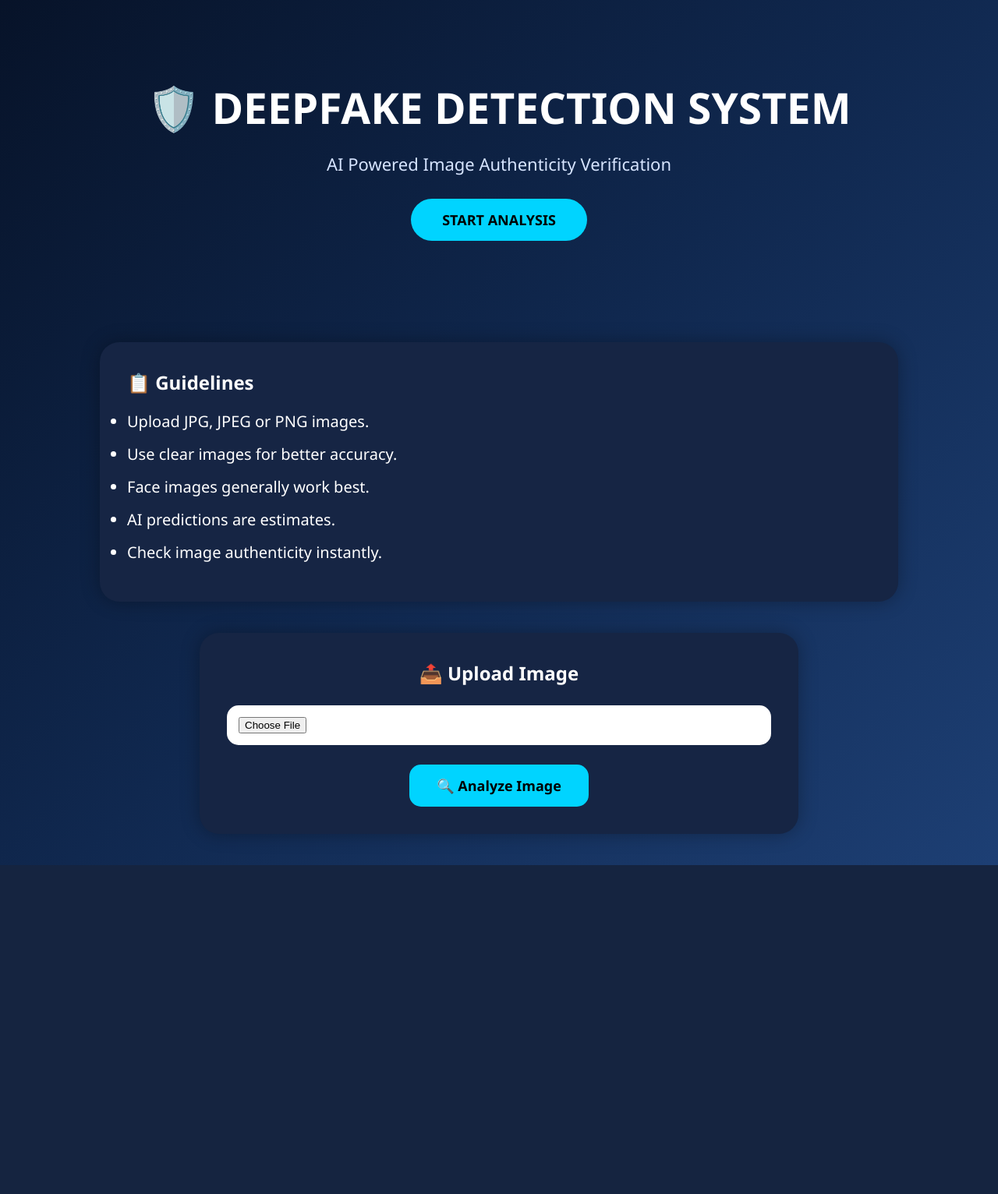
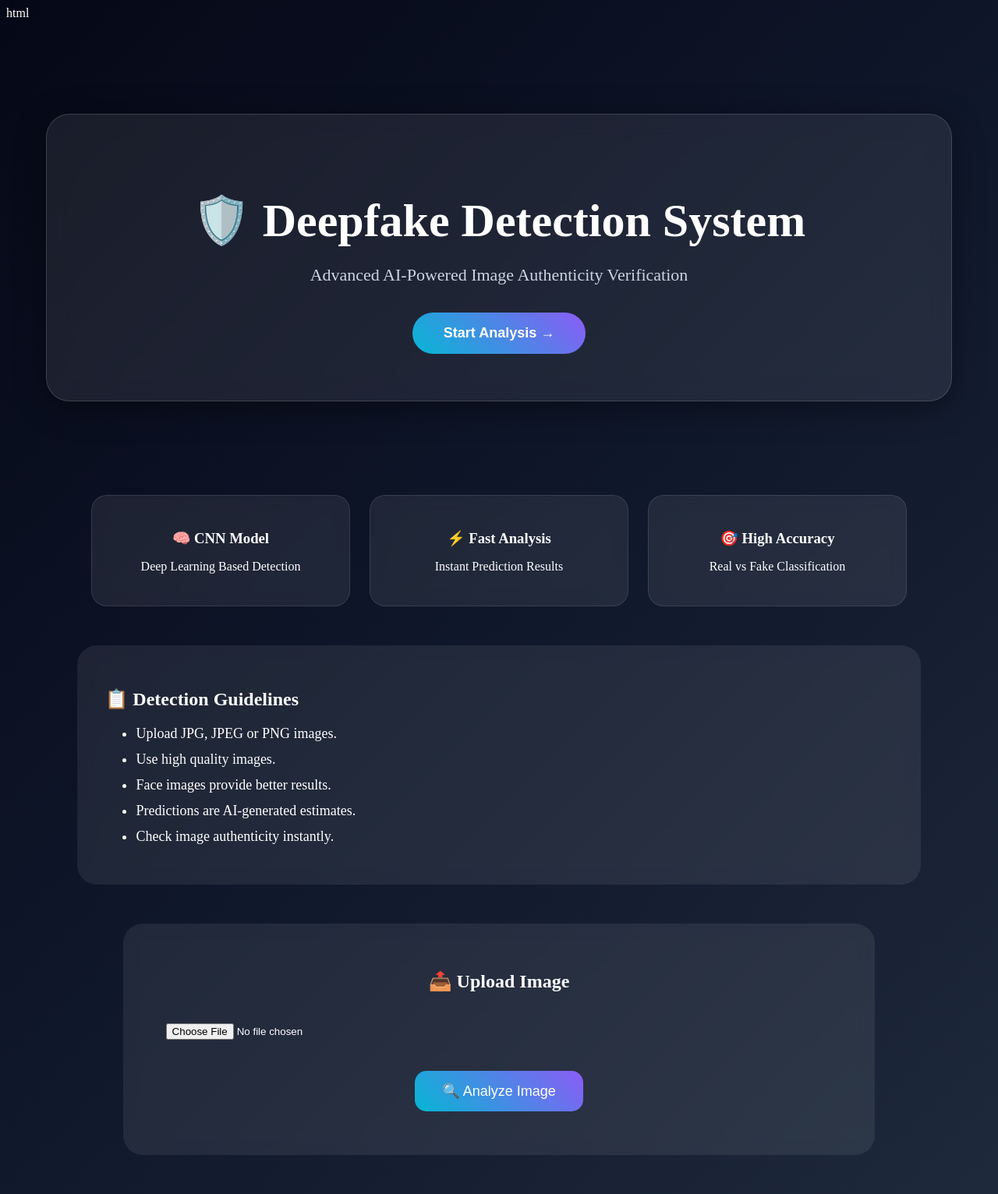
Before and after one commit to chandana563/deepfake-detection-cnn, a Flask app: page / in a window 1280 px wide. Shown: the whole page at 78% size. Before the commit the page ends 1110 px from the top, so only its background shows below. Run offline with Flask 3, Linux system fonts and the light colour scheme.

Commit message:
Updated professional website UI

````diff
--- a/static/style.css
+++ b/static/style.css
@@ -1,50 +1,105 @@
+```css
 *{
     margin:0;
     padding:0;
     box-sizing:border-box;
-    font-family:Segoe UI,sans-serif;
+    font-family:'Segoe UI',sans-serif;
 }
 
 body{
-    background:linear-gradient(135deg,#071329,#10284f,#1d3f74);
+    background:linear-gradient(
+    135deg,
+    #050816,
+    #0f172a,
+    #1e293b
+    );
+    color:white;
     min-height:100vh;
-    color:white;
 }
 
+/* HERO */
+
 .hero{
+    padding:120px 20px;
     text-align:center;
-    padding:100px 20px;
+}
+
+.glass{
+    width:85%;
+    margin:auto;
+    padding:60px;
+    border-radius:30px;
+    backdrop-filter:blur(15px);
+    background:rgba(255,255,255,0.08);
+    border:1px solid rgba(255,255,255,0.15);
+    box-shadow:0 8px 40px rgba(0,0,0,0.4);
 }
 
 .hero h1{
-    font-size:55px;
+    font-size:60px;
     margin-bottom:20px;
 }
 
 .hero p{
     font-size:22px;
-    color:#d6e4ff;
-    margin-bottom:30px;
+    color:#cbd5e1;
+    margin-bottom:35px;
 }
 
 .start-btn{
-    background:#00d4ff;
-    color:black;
+    background:linear-gradient(
+    45deg,
+    #06b6d4,
+    #8b5cf6
+    );
+    color:white;
     border:none;
-    padding:15px 40px;
-    border-radius:30px;
+    padding:16px 40px;
+    border-radius:40px;
     font-size:18px;
     font-weight:bold;
     cursor:pointer;
+    transition:.3s;
 }
+
+.start-btn:hover{
+    transform:scale(1.08);
+}
+
+/* FEATURES */
+
+.features{
+    width:90%;
+    margin:auto;
+    display:flex;
+    justify-content:center;
+    gap:25px;
+    flex-wrap:wrap;
+}
+
+.card{
+    width:280px;
+    background:rgba(255,255,255,0.08);
+    backdrop-filter:blur(10px);
+    padding:25px;
+    border-radius:20px;
+    text-align:center;
+    border:1px solid rgba(255,255,255,0.1);
+}
+
+.card h3{
+    margin-bottom:12px;
+}
+
+/* RULES */
 
 .rules-box{
     width:80%;
-    margin:30px auto;
-    background:#162544;
+    margin:50px auto;
     padding:35px;
     border-radius:25px;
-    box-shadow:0 0 25px rgba(0,0,0,.3);
+    background:rgba(255,255,255,0.08);
+    backdrop-filter:blur(10px);
 }
 
 .rules-box h2{
@@ -52,18 +107,20 @@ body{
 }
 
 .rules-box li{
-    margin:15px 0;
-    font-size:20px;
+    margin:12px 0;
+    font-size:18px;
 }
 
+/* UPLOAD */
+
 .upload-box{
-    width:60%;
-    margin:40px auto;
-    background:#162544;
-    padding:35px;
+    width:70%;
+    margin:50px auto;
+    padding:40px;
     border-radius:25px;
     text-align:center;
-    box-shadow:0 0 25px rgba(0,0,0,.3);
+    background:rgba(255,255,255,0.08);
+    backdrop-filter:blur(10px);
 }
 
 .upload-box h2{
@@ -73,69 +130,92 @@ body{
 input[type=file]{
     width:100%;
     padding:15px;
-    background:white;
     border-radius:15px;
     margin-bottom:25px;
 }
 
 .upload-box button{
-    background:#00d4ff;
-    color:black;
+    background:linear-gradient(
+    45deg,
+    #06b6d4,
+    #8b5cf6
+    );
+    color:white;
     border:none;
     padding:15px 35px;
     border-radius:15px;
     font-size:18px;
-    font-weight:bold;
     cursor:pointer;
 }
 
+/* IMAGE */
+
 .preview-box{
     width:80%;
-    margin:40px auto;
-    background:#162544;
-    padding:30px;
+    margin:50px auto;
+    text-align:center;
+}
+
+.preview-image{
+    width:650px;
+    max-width:90%;
+    border-radius:25px;
+    border:4px solid #06b6d4;
+    box-shadow:0 0 40px rgba(6,182,212,.5);
+}
+
+/* RESULT */
+
+.result-section{
+    width:80%;
+    margin:50px auto;
+}
+
+.real-box,
+.fake-box{
+    padding:35px;
     border-radius:25px;
     text-align:center;
 }
 
-.preview-box h2{
-    margin-bottom:25px;
-}
-
-.preview-image{
-    width:550px;
-    max-width:90%;
-    border-radius:20px;
-    border:4px solid #00d4ff;
-    box-shadow:0 0 25px rgba(0,212,255,.5);
-}
-
-.result-section{
-    width:80%;
-    margin:40px auto;
-}
-
 .real-box{
-    background:#0f5132;
-    padding:30px;
-    border-radius:25px;
-    text-align:center;
+    background:rgba(34,197,94,0.15);
+    border:2px solid #22c55e;
 }
 
 .fake-box{
-    background:#7f1d1d;
-    padding:30px;
-    border-radius:25px;
-    text-align:center;
+    background:rgba(239,68,68,0.15);
+    border:2px solid #ef4444;
+}
+
+.confidence-bar{
+    width:80%;
+    height:18px;
+    background:#1e293b;
+    margin:25px auto;
+    border-radius:50px;
+    overflow:hidden;
+}
+
+.confidence-fill{
+    height:100%;
+}
+
+.real-fill{
+    background:#22c55e;
+}
+
+.fake-fill{
+    background:#ef4444;
 }
 
 .real-box h2,
 .fake-box h2{
-    font-size:35px;
-    margin-bottom:15px;
+    font-size:38px;
 }
 
 .real-box h3,
 .fake-box h3{
+    margin-top:15px;
     font-size:24px;
 }
--- a/templates/index.html
+++ b/templates/index.html
@@ -1,3 +1,4 @@
+html
 <!DOCTYPE html>
 <html>
 <head>
@@ -8,24 +9,56 @@
 <body>
 
 <div class="hero">
-    <h1>🛡️ DEEPFAKE DETECTION SYSTEM</h1>
-    <p>AI Powered Image Authenticity Verification</p>
+
+    <div class="glass">
+
+        <h1>🛡️ Deepfake Detection System</h1>
+
+        <p>
+            Advanced AI-Powered Image Authenticity Verification
+        </p>
 
         <a href="#upload">
-        <button class="start-btn">START ANALYSIS</button>
+            <button class="start-btn">
+                Start Analysis →
+            </button>
         </a>
+
+    </div>
+
+</div>
+
+<div class="features">
+
+    <div class="card">
+        <h3>🧠 CNN Model</h3>
+        <p>Deep Learning Based Detection</p>
+    </div>
+
+    <div class="card">
+        <h3>⚡ Fast Analysis</h3>
+        <p>Instant Prediction Results</p>
+    </div>
+
+    <div class="card">
+        <h3>🎯 High Accuracy</h3>
+        <p>Real vs Fake Classification</p>
+    </div>
+
 </div>
 
 <div class="rules-box">
-    <h2>📋 Guidelines</h2>
+
+    <h2>📋 Detection Guidelines</h2>
 
     <ul>
         <li>Upload JPG, JPEG or PNG images.</li>
-        <li>Use clear images for better accuracy.</li>
-        <li>Face images generally work best.</li>
-        <li>AI predictions are estimates.</li>
+        <li>Use high quality images.</li>
+        <li>Face images provide better results.</li>
+        <li>Predictions are AI-generated estimates.</li>
         <li>Check image authenticity instantly.</li>
     </ul>
+
 </div>
 
 <div id="upload" class="upload-box">
@@ -71,7 +104,13 @@
 
     <h2>✅ AUTHENTIC IMAGE</h2>
 
-        <h3>Confidence: {{ confidence }}%</h3>
+    <div class="confidence-bar">
+        <div class="confidence-fill real-fill"
+             style="width: {{ confidence }}%;">
+        </div>
+    </div>
+
+    <h3>Confidence Score: {{ confidence }}%</h3>
 
 </div>
 
@@ -81,7 +120,13 @@
 
     <h2>🚨 DEEPFAKE DETECTED</h2>
 
-        <h3>Confidence: {{ confidence }}%</h3>
+    <div class="confidence-bar">
+        <div class="confidence-fill fake-fill"
+             style="width: {{ confidence }}%;">
+        </div>
+    </div>
+
+    <h3>Confidence Score: {{ confidence }}%</h3>
 
 </div>
 
````
Lines whose indentation alone changed are shown as unchanged.
